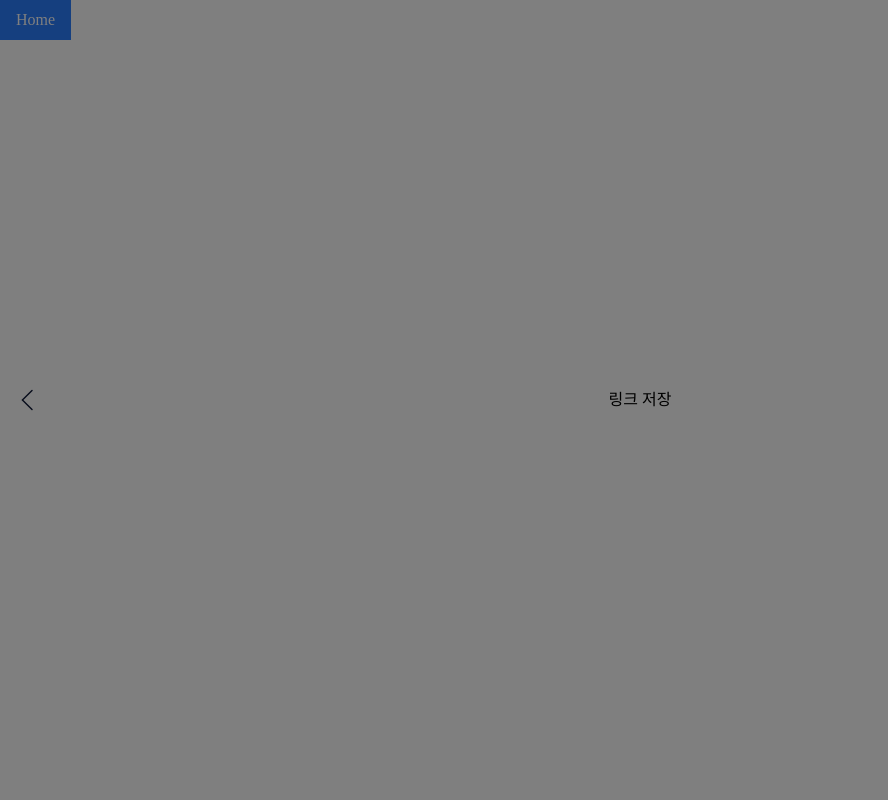
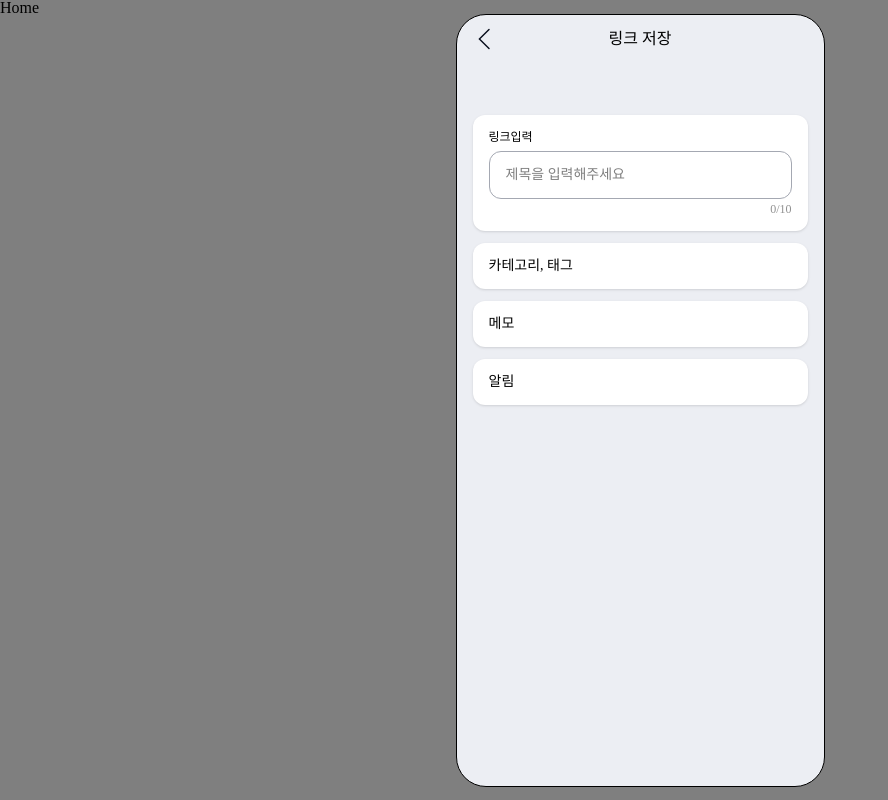
Before and after one commit to Leets-Official/BOOKMARK-FE, a React (Vite) app: page /save in a window 1280 px wide. Shown: the whole page, without its empty margins (0-888 px from the left). Built offline with nearby package versions, Linux system fonts and the light colour scheme.

Commit message:
faet : TextField UI 구현

```diff
--- a/src/assets/index.tsx
+++ b/src/assets/index.tsx
@@ -1,3 +1,4 @@
 import BackArrow from '@/assets/icons/BackArrow.svg?react';
+import Delete from '@/assets/icons/Delete.svg?react';
 
-export { BackArrow };
+export { BackArrow, Delete };
--- a/src/components/common/Button.tsx
+++ b/src/components/common/Button.tsx
@@ -1,61 +1,19 @@
 import React from 'react';
-import { tv } from 'tailwind-variants'; // tailwind-variants: 조건에 따라 Tailwind 클래스 조합 생성
-import { clsx } from 'clsx';
-
-// 버튼의 스타일 variant 및 크기 size에 따라 Tailwind 클래스를 자동으로 조합
-const buttonVariants = tv({
-  variants: {
-    variant: {
-      primary: 'bg-blue-500 text-white hover:brightness-90 disabled:brightness-80',
-      secondary: 'bg-gray-500 text-white hover:brightness-90 disabled:brightness-80',
-      danger: 'bg-red-500 text-white hover:brightness-90 disabled:brightness-80',
-      ghost:
-        'bg-transparent border border-gray-300 text-gray-700 hover:bg-gray-100 disabled:opacity-60',
-    },
-    size: {
-      sm: 'px-2 py-1 text-sm',
-      md: 'px-4 py-2 text-base',
-      lg: 'px-6 py-3 text-lg',
-    },
-  },
-  defaultVariants: {
-    variant: 'primary', // 기본 스타일은 primary
-    size: 'md', // 기본 사이즈는 medium
-  },
-});
 
 // Button 컴포넌트에서 사용할 prop의 타입 정의
 interface ButtonProps {
   children?: string; // 버튼 안에 들어갈 내용 (텍스트 or 아이콘 등)
-  variant?: 'primary' | 'secondary' | 'danger' | 'ghost'; // 버튼 스타일 종류
-  size?: 'sm' | 'md' | 'lg'; // 버튼 크기 종류
   isLoading?: boolean; // 로딩 중 여부
   icon?: React.ReactNode; // 버튼 왼쪽에 표시할 아이콘
   className?: string; // 추가 클래스명 전달
   onClick: () => void; // 클릭 이벤트 핸들러
   disabled?: boolean; // 비활성화 여부
-  type?: 'button' | 'submit' | 'reset'; // 버튼 타입
 }
 
 // 실제 버튼 컴포넌트 정의
-const Button = ({
-  children,
-  variant,
-  size,
-  isLoading,
-  icon,
-  className,
-  onClick,
-  disabled,
-  type = 'button',
-}: ButtonProps) => {
+const Button = ({ children, isLoading, icon, className, onClick, disabled }: ButtonProps) => {
   return (
-    <button
-      type={type}
-      className={clsx(buttonVariants({ variant, size }), className)}
-      onClick={onClick}
-      disabled={isLoading || disabled}
-    >
+    <button className={className} onClick={onClick} disabled={isLoading || disabled}>
       {isLoading ? (
         'Loading...'
       ) : (
--- a/src/components/layout/header/SaveHeader.tsx
+++ b/src/components/layout/header/SaveHeader.tsx
@@ -1,9 +1,16 @@
 import { BackArrow } from '@/assets';
+import { useNavigate } from 'react-router-dom';
 
 const SaveHeader = () => {
+  const navigate = useNavigate();
+
+  const onClick = () => {
+    navigate(-1);
+  };
+
   return (
-    <div className='flex flex-row items-center w-full px-4 justify-center'>
-      <BackArrow width={24} height={24} className='absolute left-4' />
+    <div className='flex flex-row items-center w-full justify-center relative px-4 h-[48px]'>
+      <BackArrow width={24} height={24} className='absolute left-4' onClick={onClick} />
       <p className='text-[16px] font-medium'>링크 저장</p>
     </div>
   );
--- /dev/null
+++ b/src/components/ui/TextField.tsx
@@ -0,0 +1,51 @@
+import { Delete } from '@/assets';
+import Input from '@/components/common/Input';
+import Button from '@/components/common/Button';
+import React, { useState } from 'react';
+
+interface TextFieldProps {
+  label: string;
+  placeholder: string;
+  maxLength: number;
+}
+
+const TextField = ({ label, placeholder, maxLength }: TextFieldProps) => {
+  const [content, setContent] = useState('');
+
+  const onChangeContent = (e: React.ChangeEvent<HTMLInputElement>) => {
+    if (e.target.value.length > maxLength) {
+      return;
+    }
+    setContent(e.target.value);
+  };
+
+  const resetContent = () => {
+    setContent('');
+  };
+
+  return (
+    <div className='flex flex-col'>
+      <p className='text-[12px] mb-2'>{label}</p>
+      <div className='flex items-center relative'>
+        <Input
+          placeholder={placeholder}
+          value={content}
+          onChange={onChangeContent}
+          className='w-full h-12 rounded-[12px] text-[14px] p-4 border border-grayBorder focus:border-blue-500 focus:ring-0 focus:ring-offset-0 focus:outline-none'
+        />
+        {content && (
+          <Button
+            className='absolute right-3 bg-transparent hover:cursor-pointer h-6 w-6'
+            icon={<Delete width={24} height={24} />}
+            onClick={resetContent}
+          />
+        )}
+      </div>
+      <p className='text-[12px] text-grayText text-right w-full mt-1'>
+        {content.length}/{maxLength}
+      </p>
+    </div>
+  );
+};
+
+export default TextField;
--- a/src/pages/Save.tsx
+++ b/src/pages/Save.tsx
@@ -2,26 +2,63 @@ import { isMobile } from 'react-device-detect';
 import SaveHeader from '@/components/layout/header/SaveHeader';
 import { useNavigate } from 'react-router-dom';
 import { tv } from 'tailwind-variants';
+import { useState } from 'react';
+import TextField from '@/components/ui/TextField';
 
-const overlay = tv({
+const Overlay = tv({
+  base: 'fixed inset-0 z-100 flex items-center justify-center',
   variants: {
     isMobile: {
-      true: 'flex flex-col items-center justify-center h-screen',
-      false: 'fixed inset-0 bg-black/50 flex justify-center items-center z-100',
+      true: '',
+      false: 'bg-black/50',
+    },
+  },
+});
+
+const Container = tv({
+  base: 'flex flex-col items-center bg-[#eceef3]',
+  variants: {
+    isMobile: {
+      true: 'h-full w-full',
+      false: 'w-[369px] h-[773px] rounded-[30px] border',
     },
   },
 });
 
 const Save = () => {
   const navigate = useNavigate();
+  const [title, setTitle] = useState('');
 
   const onClick = () => {
     navigate(-1);
   };
 
+  const onChangeTitle = (e: React.ChangeEvent<HTMLInputElement>) => {
+    setTitle(e.target.value);
+  };
+
+  console.log(title);
+
   return (
-    <div className={overlay({ isMobile })} onClick={!isMobile ? onClick : undefined}>
-      <SaveHeader />
+    <div className={Overlay({ isMobile })} onClick={!isMobile ? onClick : undefined}>
+      <div className={Container({ isMobile })} onClick={(e) => e.stopPropagation()}>
+        <SaveHeader />
+        <div className='flex flex-col items-center justify-center gap-3 w-full p-4 pt-13'>
+          <div className='bg-white w-full rounded-[12px] shadow p-4'>
+            {/* <p className='text-[12px] font-medium'>링크입력</p> */}
+            <TextField label='링크입력' placeholder='제목을 입력해주세요' maxLength={10} />
+          </div>
+          <div className='bg-white w-full rounded-[12px] shadow p-4'>
+            <p className='text-[14px]'>카테고리, 태그</p>
+          </div>
+          <div className='bg-white w-full rounded-[12px] shadow p-4'>
+            <p className='text-[14px]'>메모</p>
+          </div>
+          <div className='bg-white w-full rounded-[12px] shadow p-4'>
+            <p className='text-[14px]'>알림</p>
+          </div>
+        </div>
+      </div>
     </div>
   );
 };
--- a/src/style.css
+++ b/src/style.css
@@ -4,5 +4,6 @@
     --color-white: #FFFFFF;
     --color-blue: #00A1FF;
     --color-grayText: #909090;
-    --color-grayBorder: #F5F5F5;
+    --color-grayBorder: #A4A8B2;
+    --color-primary: #397FFF;
 }
```
Also changed, not shown: src/assets/icons/Delete.svg (added).
